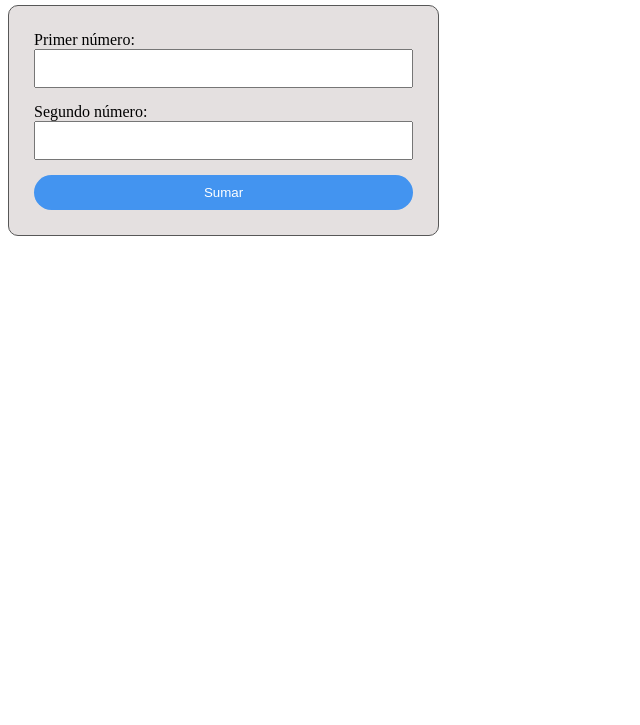
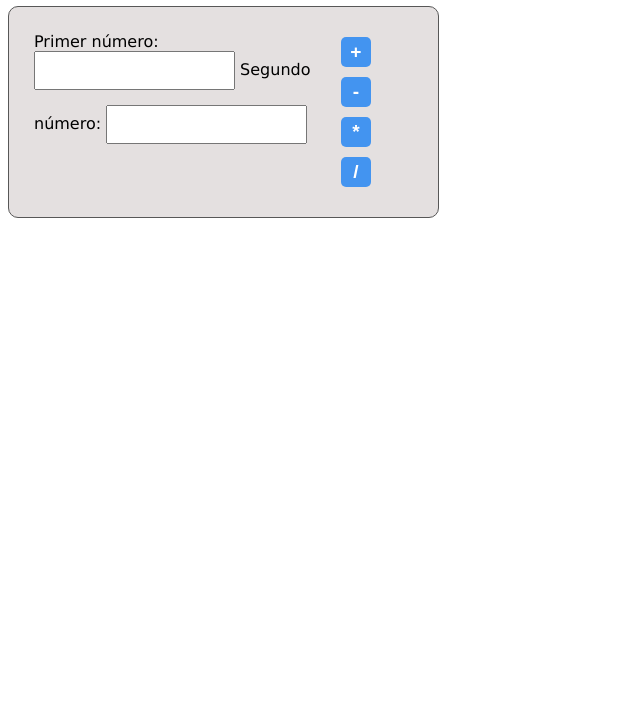
Before and after one commit to pedromolina351/Curso-Javascript, a plain HTML site: page Ejemplo1/index.html in a window 1280 px wide. Shown: the part 75-800 px from the top of the page, without its empty margins (0-640 px from the left). Drawn offline with Linux system fonts and the light colour scheme.

Commit message:
calculadora

```diff
--- a/Ejemplo1/controlador.js
+++ b/Ejemplo1/controlador.js
@@ -9,5 +9,19 @@ function sumar() {
 
     // Mostrar el resultado en el elemento con id "resultado"
     document.getElementById("resultado").innerHTML =
+        "El resultado de la suma es: " + resultado;
+}
+
+function restar() {
+    // Obtener los valores de los input
+    var num1 = parseInt(document.getElementById("num1").value);
+    var num2 = parseInt(document.getElementById("num2").value);
+
+    // Realizar la suma
+    var resultado = num1 - num2;
+    console.log(resultado);
+
+    // Mostrar el resultado en el elemento con id "resultado"
+    document.getElementById("resultado").innerHTML =
         "El resultado es: " + resultado;
 }
--- a/Ejemplo1/estilos.css
+++ b/Ejemplo1/estilos.css
@@ -1,11 +1,15 @@
 .formulario {
     width: 30%;
     display: flex;
-    flex-direction: column;
+    flex-direction: row;
     background-color: rgb(228, 224, 224);
     padding: 25px;
     border: 1px solid rgb(87, 87, 87);
     border-radius: 10px;
+}
+
+body {
+    font-family: 'Lucida Sans', 'Lucida Sans Regular', 'Lucida Grande', 'Lucida Sans Unicode', Geneva, Verdana, sans-serif;
 }
 
 .inputs {
@@ -15,16 +19,19 @@
 }
 
 #btn-sumar {
-    padding: 10px;
+    width: 30px;
+    height: 30px;
+    margin: 5px;
     background-color: rgb(67, 148, 240);
     cursor: pointer;
     color: #FFF;
-    border-radius: 50px;
+    border-radius: 5px;
     border: none;
+    font-size: 1.2em;
 }
 
 .resultado {
     margin-top: 20px;
     font-size: 2rem;
-    color: red;
+    color: rgb(233, 111, 111);
 }
--- a/Ejemplo1/index.html
+++ b/Ejemplo1/index.html
@@ -10,75 +10,27 @@
 </head>
 
 <body>
-    <!-- PRIMERA PARTE SIN ESTILOS
-    <h1>Suma de dos números</h1>
-    <form>
-        <label>Primer número:</label>
-        <input type="text">
-        <label>Segundo número:</label>
-        <input type="text">
-        <button>Sumar</button>
-    </form>
-    -->
-    <style>
-        .formulario {
-            width: 30%;
-            display: flex;
-            flex-direction: column;
-            background-color: rgb(228, 224, 224);
-            padding: 25px;
-            border: 1px solid rgb(87, 87, 87);
-            border-radius: 10px;
-        }
-
-        .inputs {
-            margin-bottom: 15px;
-            padding: 10px;
-
-        }
-
-        #btn-sumar {
-            padding: 10px;
-            background-color: rgb(67, 148, 240);
-            cursor: pointer;
-            color: #FFF;
-            border-radius: 50px;
-            border: none;
-        }
-
-        .resultado {
-            margin-top: 20px;
-            font-size: 2rem;
-            color: red;
-        }
-    </style>
-
-    <!-- APLICANDO ESTILOS -->
     <h1>Suma de dos números</h1>
     <div class="formulario">
-        <label>Primer número:</label>
-        <input class="inputs" type="text" id="num1">
-        <label>Segundo número:</label>
-        <input class="inputs" type="text" id="num2">
-        <button id="btn-sumar" onclick="sumar()">Sumar</button>
+        <div id="inputs">
+            <label>Primer número:</label>
+            <input class="inputs" type="number" id="num1">
+            <label>Segundo número:</label>
+            <input class="inputs" type="number" id="num2">
+        </div>
+
+        <div id="operadores">
+            <button id="btn-sumar" onclick="sumar()"><b>+</b></button>
+            <button id="btn-sumar" onclick="sumar()"><b>-</b></button>
+            <button id="btn-sumar" onclick="sumar()"><b>*</b></button>
+            <button id="btn-sumar" onclick="sumar()"><b>/</b></button>
+        </div>
+
     </div>
+
     <div id="resultado" class="resultado"></div>
 
-    <script>
-        function sumar() {
-            // Obtener los valores de los input
-            var num1 = parseInt(document.getElementById("num1").value);
-            var num2 = parseInt(document.getElementById("num2").value);
 
-            // Realizar la suma
-            var resultado = num1 + num2;
-            console.log(resultado);
-
-            // Mostrar el resultado en el elemento con id "resultado"
-            document.getElementById("resultado").innerHTML =
-                "El resultado es: " + resultado;
-        }
-    </script>
     <!-- REALIZAR EL EJEMPLO, PERO APLICANDO JS Y CSS CON ARCHIVOS EXTERNOS -->
     <script src="controlador.js"></script>
 
```
